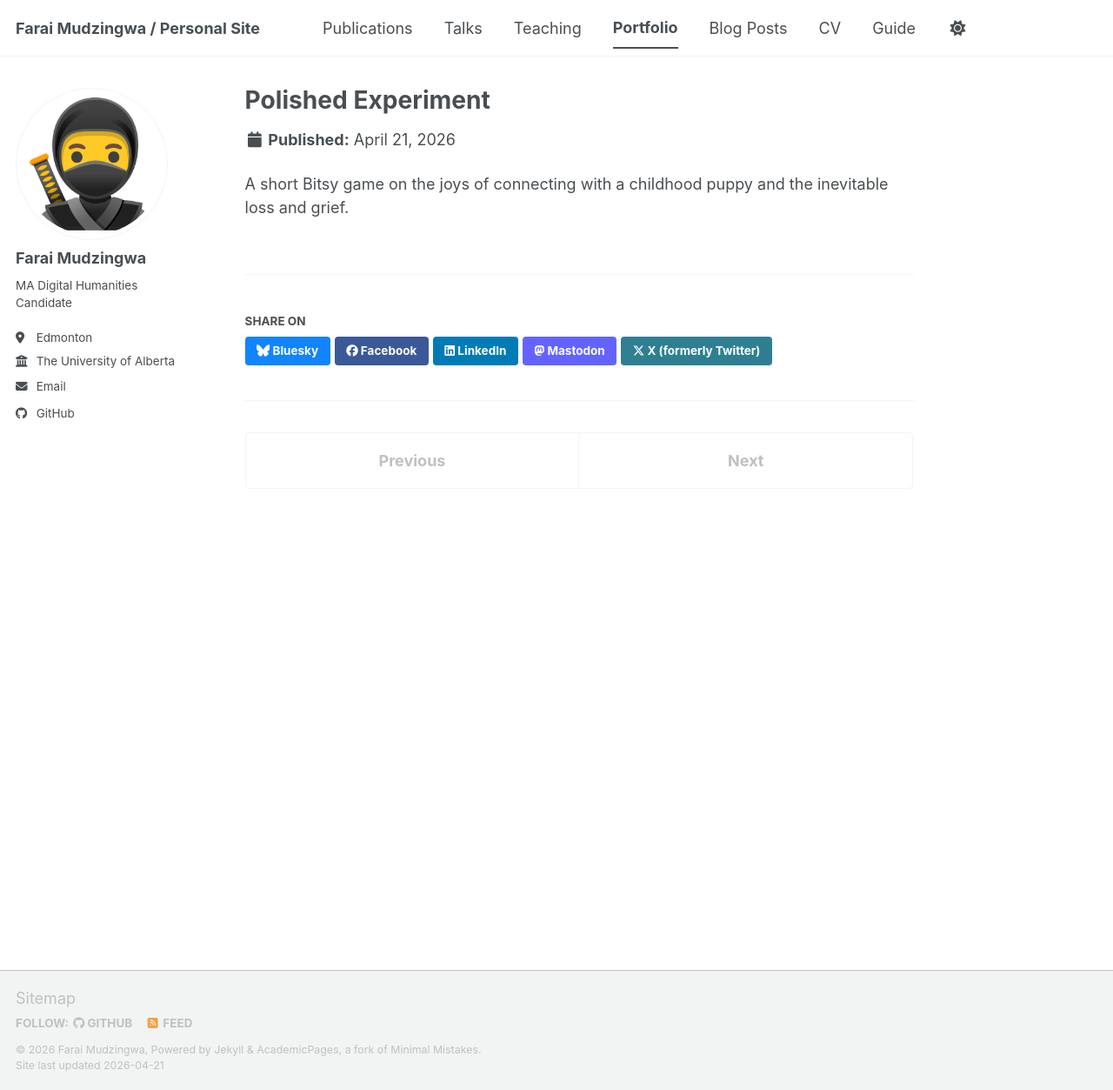
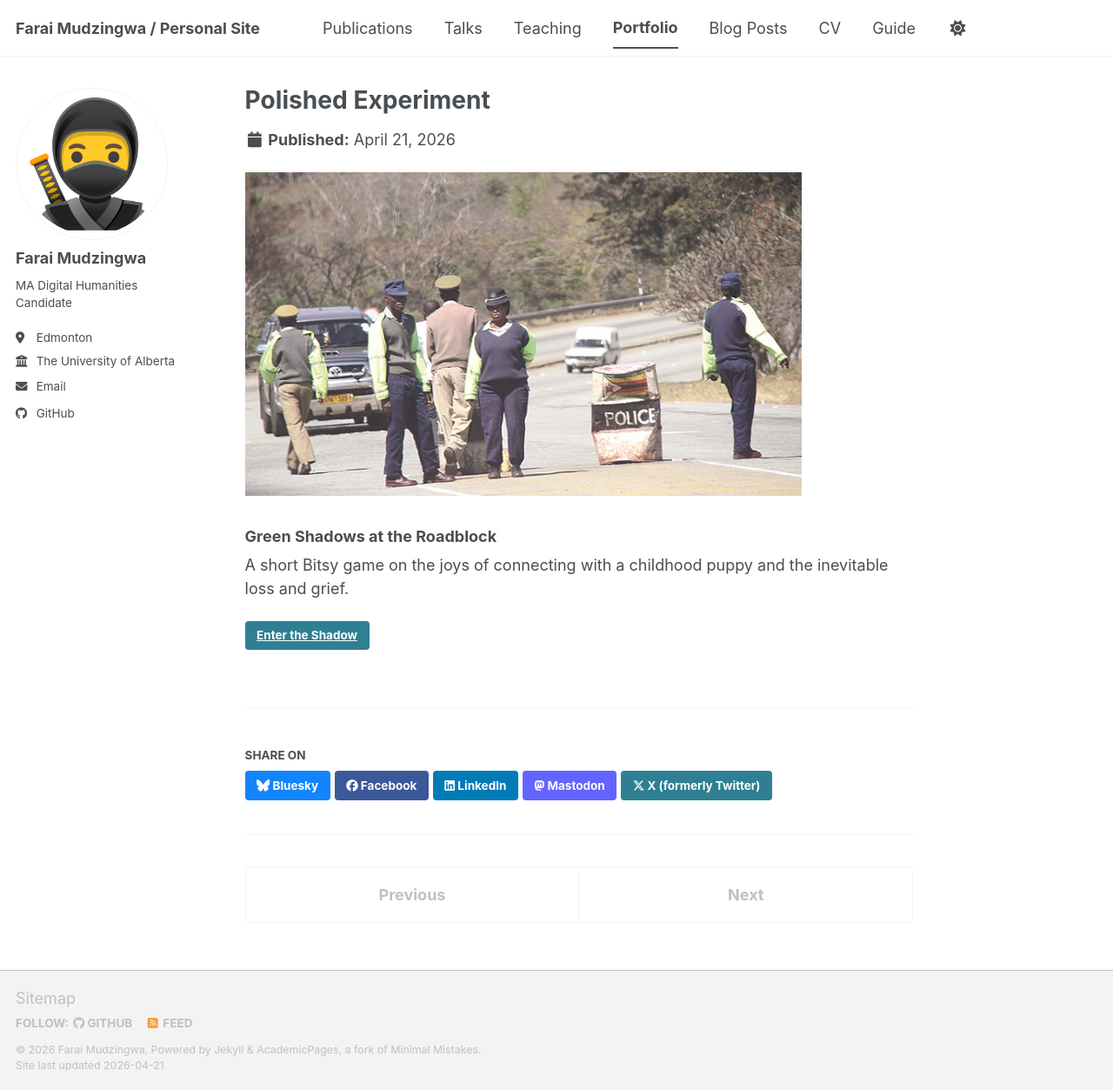
Before and after one commit to farai263/me, a Jekyll site: the page built from _portfolio/portfolio-2.html, in a window 1280 px wide and 1253 px high. Shown: the whole window at 87% size. Built offline with Jekyll 4.4.1, drawn with Linux system fonts in a browser that asks for light colours; a script bundle is joined from its source files by our own code; library files that are not in the unit come from our copies.

Commit message:
Update portfolio-2.html

```diff
--- a/_portfolio/portfolio-2.html
+++ b/_portfolio/portfolio-2.html
@@ -4,8 +4,15 @@ excerpt: "Bitsy game on joy, loss and the sweetness therein <br/>"
 collection: portfolio
 ---
 
+<img src="{{ '/images/roadblock-2.jpg' | relative_url }}">
+
+<div class="project-item">
+  <h3>Green Shadows at the Roadblock</h3>
+  <p>A short Bitsy game on the joys of connecting with a childhood puppy and the inevitable loss and grief.</p>
+  <a href="../green_shadows_at_the_roadblock.html" target="_blank" class="btn">Enter the Shadow</a>
+</div>
 
 
-A short Bitsy game on the joys of connecting with a childhood puppy and the inevitable loss and grief.
+
 
 <!-- This is an item in your portfolio. It can be have images or nice text. If you name the file .md, it will be parsed as markdown. If you name the file .html, it will be parsed as HTML. -->
```
